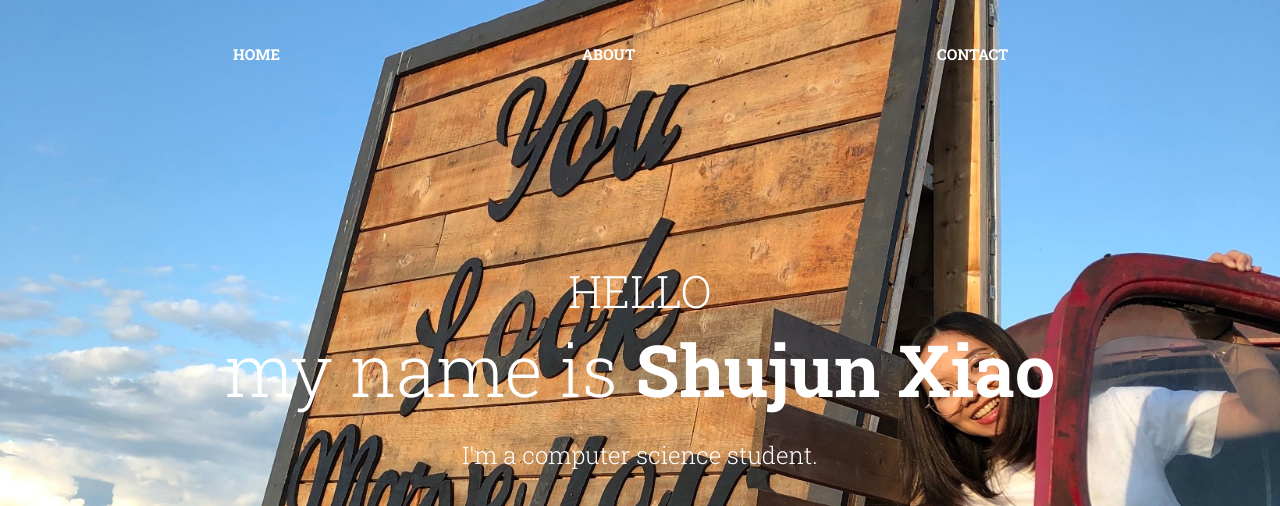
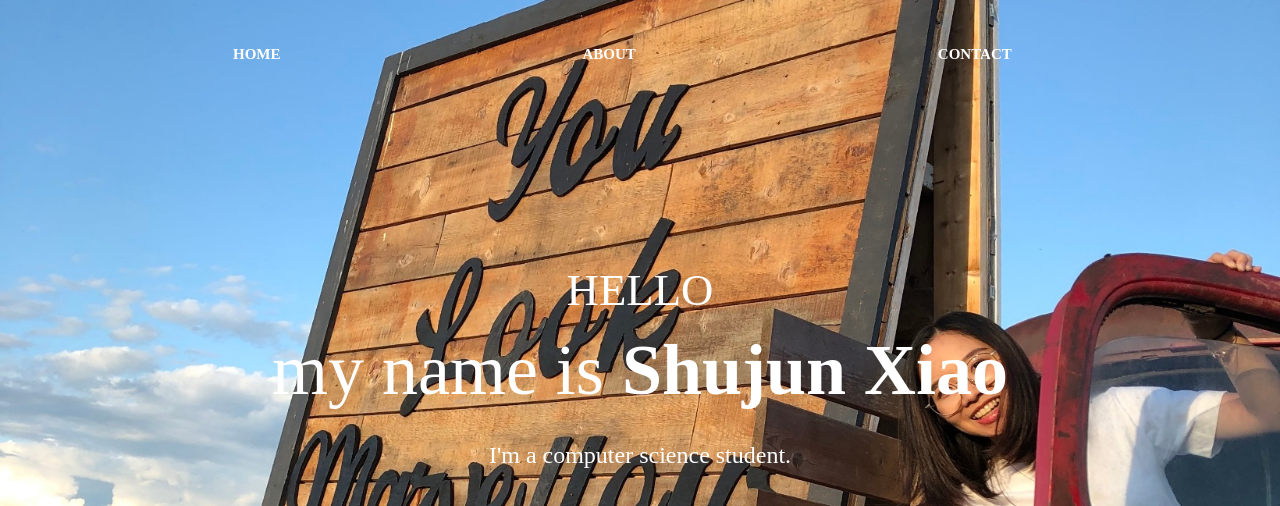
Before and after one commit to jenniferxsj/PersonalPage, a website: page index.html in a window 1280 px wide. Shown: the top 506 px of the page. Drawn offline with nearby package versions, Linux system fonts and the light colour scheme.

Commit message:
Update index.html

```diff
--- a/index.html
+++ b/index.html
@@ -10,7 +10,6 @@
 
   <!--import the bootstrap style-->
   <link href="https://cdn.jsdelivr.net/npm/bootstrap@5.1.1/dist/css/bootstrap.min.css" rel="stylesheet" integrity="sha384-F3w7mX95PdgyTmZZMECAngseQB83DfGTowi0iMjiWaeVhAn4FJkqJByhZMI3AhiU" crossorigin="anonymous">
-  <link href='http://fonts.googleapis.com/css?family=Roboto+Slab:400,100,300,700' rel='stylesheet' type='text/css'>
   <link href='http://fonts.googleapis.com/css?family=Source+Sans+Pro:200,300,400,600,700,900,200italic,300italic,400italic,600italic,700italic,900italic' rel='stylesheet' type='text/css'>
   <script src="https://kit.fontawesome.com/8413fbf857.js" crossorigin="anonymous"></script>
   <!--my own style sheet-->
```
